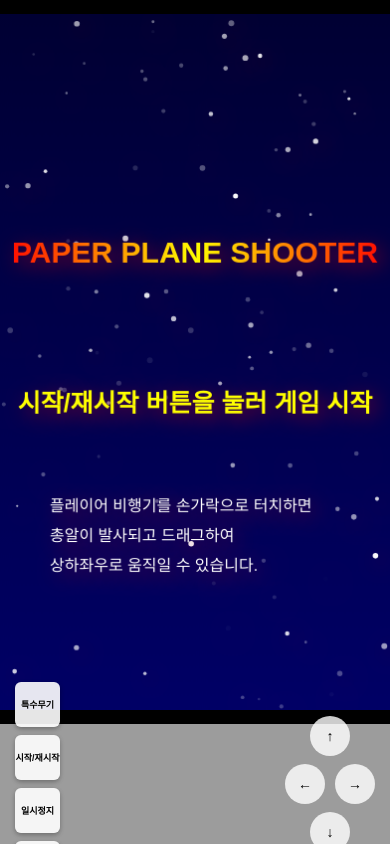
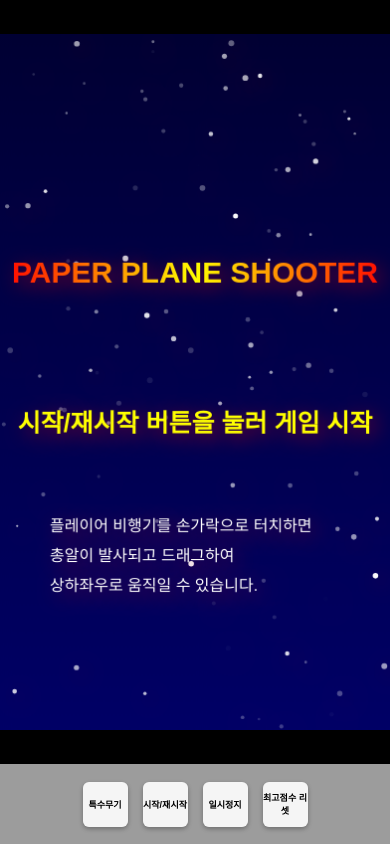
Before and after one commit to Lee-Ssangcheol/paperplane-shooting-game-mobile, a plain HTML site: page index.html in a window 390 px wide. Drawn offline with Linux system fonts and the light colour scheme.

Commit message:
Add files via upload

```diff
--- a/index.html
+++ b/index.html
@@ -23,19 +23,6 @@
                 <button id="btn-pause" class="action-btn">일시정지</button>
                 <button id="btn-reset" class="action-btn">최고점수 리셋</button>
             </div>
-
-            <div id="control-pad">
-                <div class="control-row">
-                    <button id="btn-up" class="control-btn">↑</button>
-                </div>
-                <div class="control-row">
-                    <button id="btn-left" class="control-btn">←</button>
-                    <button id="btn-right" class="control-btn">→</button>
-                </div>
-                <div class="control-row">
-                    <button id="btn-down" class="control-btn">↓</button>
-                </div>
-            </div>
         </div>
     </div>
 
--- a/style.css
+++ b/style.css
@@ -73,30 +73,23 @@ body {
     bottom: 0;
     left: 0;
     right: 0;
-    height: 120px; /* 높이를 120px로 증가 */
+    height: 80px; /* 높이를 80px로 줄임 */
     background: rgba(0, 0, 0, 0.3);
     display: flex;
-    justify-content: space-between;
+    justify-content: center;
     align-items: center;
-    padding: 10px 20px;
+    padding: 10px;
     box-sizing: border-box;
     z-index: 1000;
 }
 
-/* 액션 버튼들을 왼쪽에 배치 */
+/* 액션 버튼들을 중앙에 가로로 배치 */
 #action-buttons {
     display: flex;
-    flex-direction: column;
-    gap: 8px;
+    flex-direction: row;
+    gap: 15px;
     justify-content: center;
-}
-
-/* 방향키를 오른쪽에 배치 */
-#control-pad {
-    display: flex;
-    flex-direction: column;
-    gap: 8px;
-    justify-content: center;
+    align-items: center;
 }
 
 .control-row {
@@ -231,7 +224,7 @@ body {
         padding: 0;
         margin: 0;
         width: 100vw;
-        height: calc(100vh - 120px);
+        height: calc(100vh - 80px);
         position: fixed;
         top: 0;
         left: 0;
@@ -259,7 +252,7 @@ body {
     #mobile-controls {
         position: fixed;
         bottom: 0;
-        height: 120px;
+        height: 80px;
         left: 0;
         right: 0;
         z-index: 1000;
```
